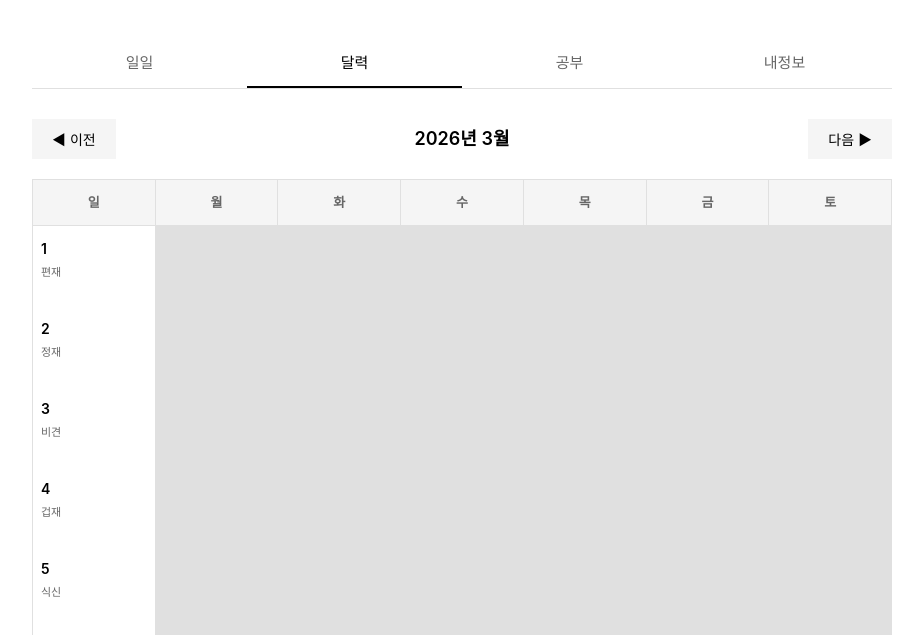
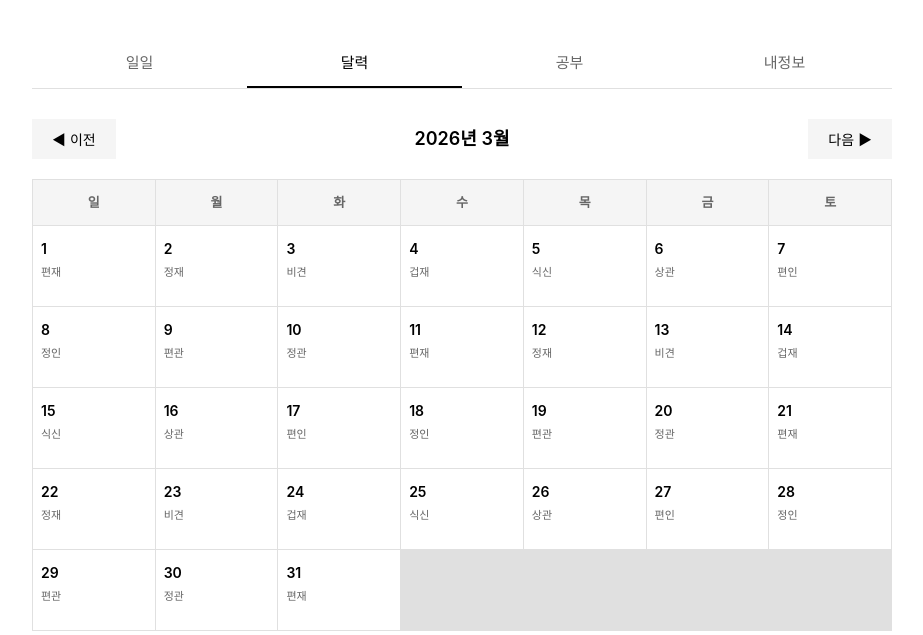
Before and after one commit to josumin0729/manseryeok-demo, a plain HTML site: page index.html in a window 1280 px wide. Both pictures are taken after a click on the button "달력". Shown: the part 116-751 px from the top of the page, without its empty margins (178-1101 px from the left). Drawn offline with Linux system fonts and the light colour scheme.

Commit message:
Update index.html

```diff
--- a/index.html
+++ b/index.html
@@ -533,7 +533,7 @@
         <button onclick="changeMonth(1)">다음 ▶</button>
       </div>
 
-      <div class="calendar-grid">
+      <div class="calendar-grid" id="calendarGrid">
         <div class="calendar-header">일</div>
         <div class="calendar-header">월</div>
         <div class="calendar-header">화</div>
@@ -541,7 +541,6 @@
         <div class="calendar-header">목</div>
         <div class="calendar-header">금</div>
         <div class="calendar-header">토</div>
-        <div id="calendarDays"></div>
       </div>
 
       <!-- 선택된 날짜 상세 정보 -->
@@ -816,11 +815,18 @@
       const firstDay = new Date(currentYear, currentMonth - 1, 1).getDay();
       const daysInMonth = new Date(currentYear, currentMonth, 0).getDate();
 
-      let html = '';
+      const grid = document.getElementById('calendarGrid');
+
+      // 헤더는 유지하고 날짜만 제거
+      while (grid.children.length > 7) {
+        grid.removeChild(grid.lastChild);
+      }
 
       // 이전 달 빈칸
       for (let i = 0; i < firstDay; i++) {
-        html += '<div class="calendar-day other-month"></div>';
+        const emptyDay = document.createElement('div');
+        emptyDay.className = 'calendar-day other-month';
+        grid.appendChild(emptyDay);
       }
 
       // 현재 달 날짜
@@ -828,15 +834,25 @@
         const dateStr = `${currentYear}-${String(currentMonth).padStart(2, '0')}-${String(day).padStart(2, '0')}`;
         const dayData = koreaData[dateStr];
 
-        html += `
-          <div class="calendar-day" onclick="selectDate('${dateStr}')">
-            <div class="day-number">${day}</div>
-            ${dayData ? `<div class="day-info">${dayData.ten_god}</div>` : ''}
-          </div>
-        `;
+        const dayDiv = document.createElement('div');
+        dayDiv.className = 'calendar-day';
+        dayDiv.onclick = () => selectDate(dateStr);
+
+        const dayNumber = document.createElement('div');
+        dayNumber.className = 'day-number';
+        dayNumber.textContent = day;
+        dayDiv.appendChild(dayNumber);
+
+        if (dayData) {
+          const dayInfo = document.createElement('div');
+          dayInfo.className = 'day-info';
+          dayInfo.textContent = dayData.ten_god;
+          dayDiv.appendChild(dayInfo);
+        }
+
+        grid.appendChild(dayDiv);
       }
 
-      document.getElementById('calendarDays').innerHTML = html;
       document.getElementById('currentMonth').textContent = `${currentYear}년 ${currentMonth}월`;
     }
 
```
